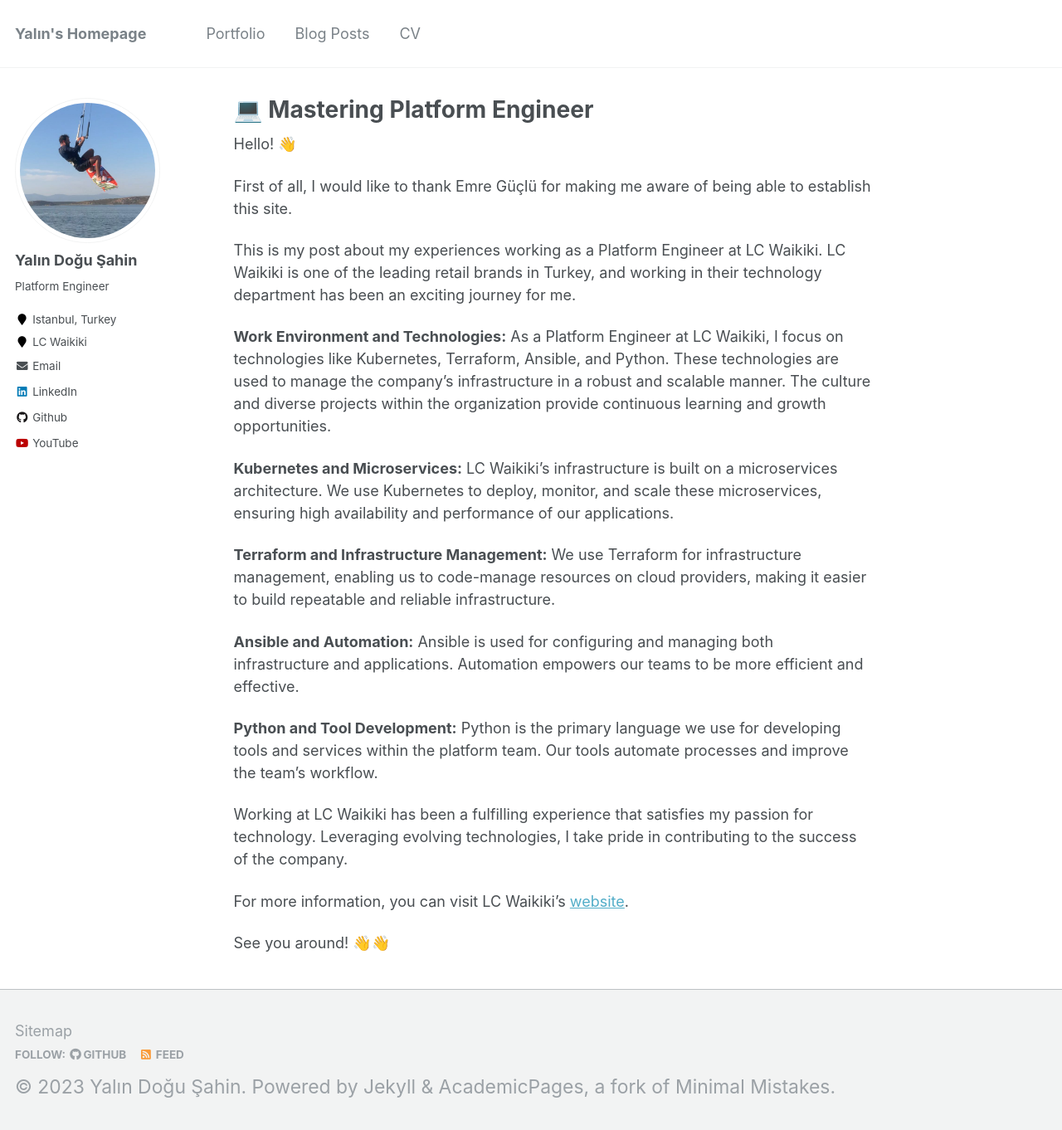
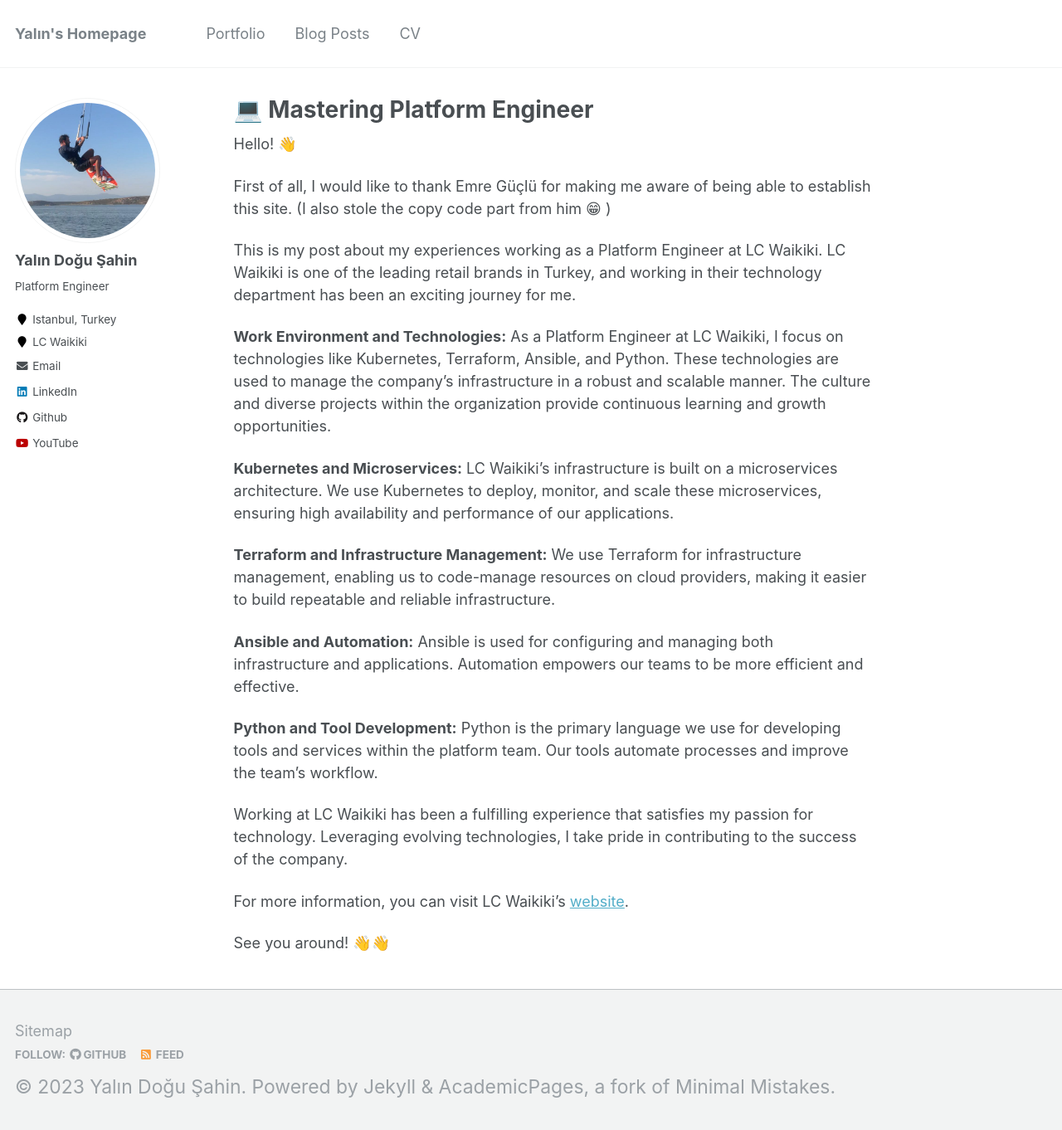
Before and after one commit to yalindogusahin/yalindogusahin.github.io, a Jekyll site: the page built from _pages/about.md, in a window 1280 px wide and 1363 px high. Shown: the whole window at 83% size. Built offline with Jekyll 4.4.1, drawn with Linux system fonts in a browser that asks for light colours.

Commit message:
Update about.md

```diff
--- a/_pages/about.md
+++ b/_pages/about.md
@@ -10,7 +10,7 @@ redirect_from:
 
 Hello! 👋
 
-First of all, I would like to thank Emre Güçlü for making me aware of being able to establish this site.
+First of all, I would like to thank Emre Güçlü for making me aware of being able to establish this site. (I also stole the copy code part from him 😁 )
 
 This is my post about my experiences working as a Platform Engineer at LC Waikiki. LC Waikiki is one of the leading retail brands in Turkey, and working in their technology department has been an exciting journey for me.
 
```
